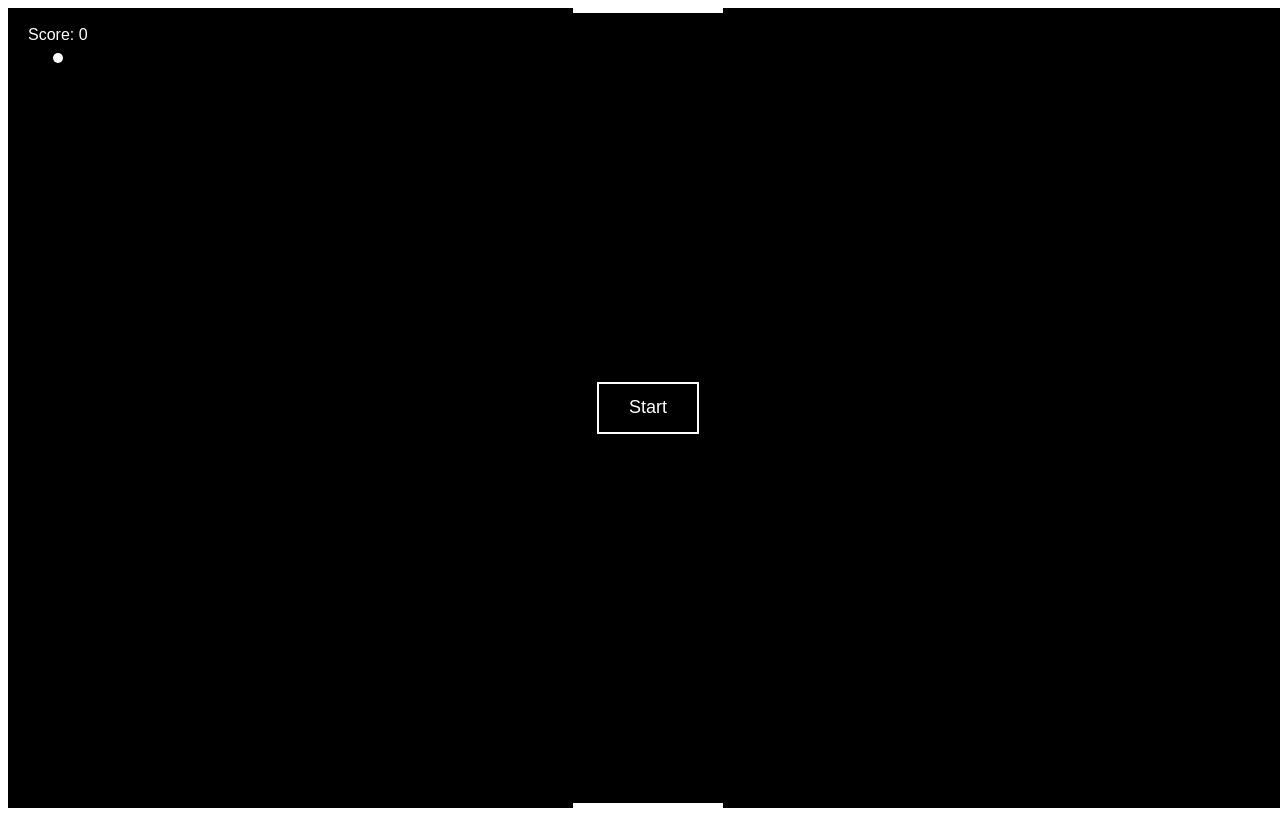
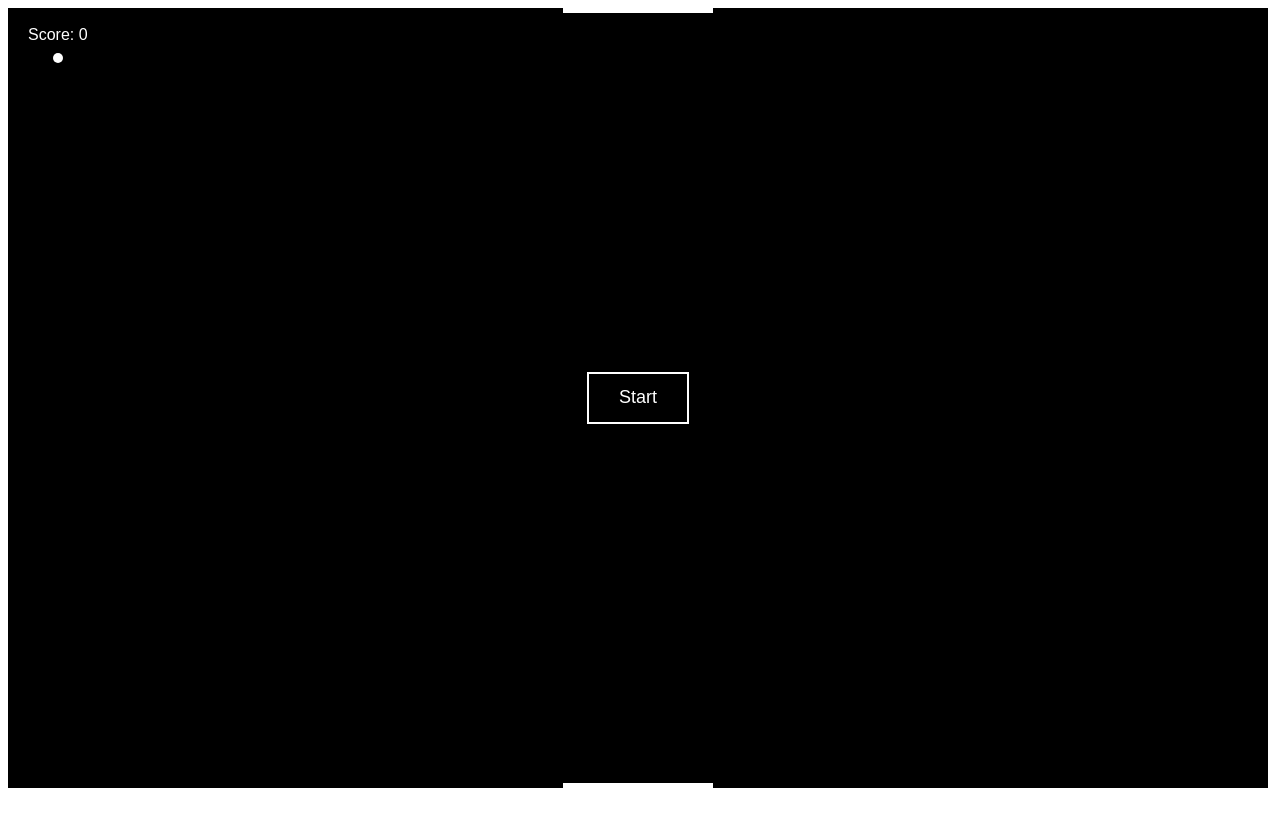
Before and after one commit to Matdu/Neong, a plain HTML site: page index.html in a window 1280 px wide. Drawn offline with Linux system fonts and the light colour scheme.

Commit message:
Canvar size fiz

```diff
--- a/css/style.css
+++ b/css/style.css
@@ -7,6 +7,7 @@ body {
     background-repeat: no-repeat;
     background-attachment: fixed;
     padding: 0;
-    margin: 0;
     overflow: hidden;
+    box-sizing: border-box;
 }
+body *, body *:before, body *:after { box-sizing: inherit; }
--- a/scripts/neong.js
+++ b/scripts/neong.js
@@ -23,8 +23,8 @@ window.cancelRequestAnimFrame = ( function() {
 // Initialize canvas and required variables
 var canvas = document.getElementById("canvas"),
 		ctx = canvas.getContext("2d"), // Create canvas context
-		W = window.innerWidth, // Window's width
-		H = window.innerHeight, // Window's height
+		W = window.innerWidth - 20, // Window's width
+		H = window.innerHeight - 20, // Window's height
 		particles = [], // Array containing particles
 		ball = {}, // Ball object
 		paddles = [2], // Array containing two paddles
```
